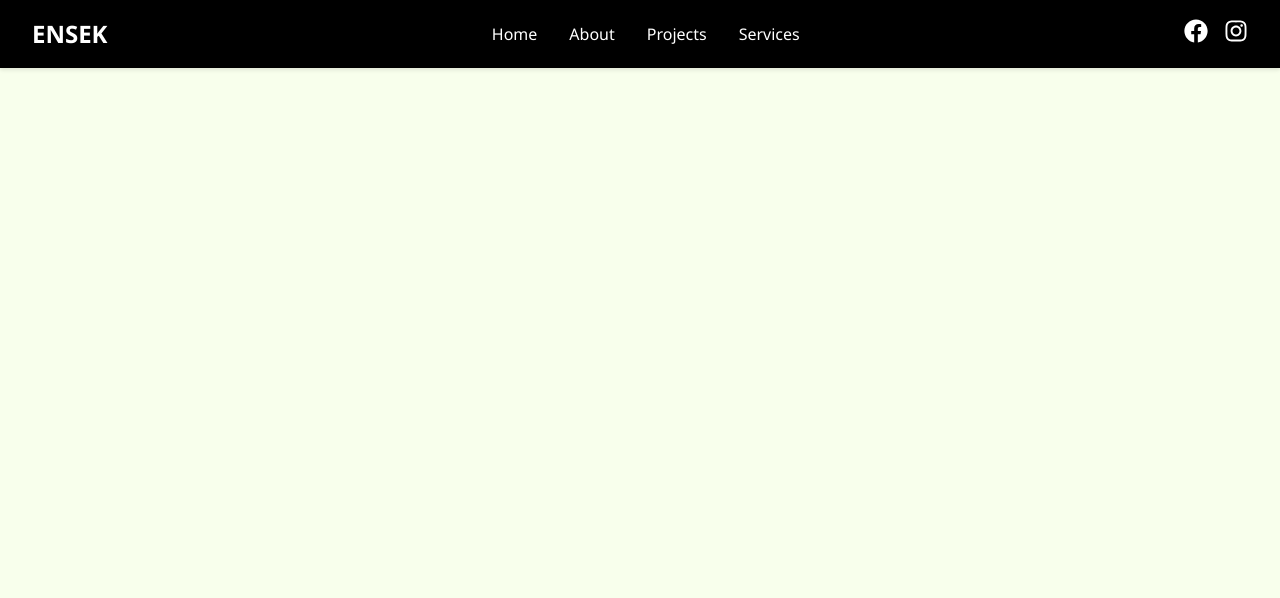
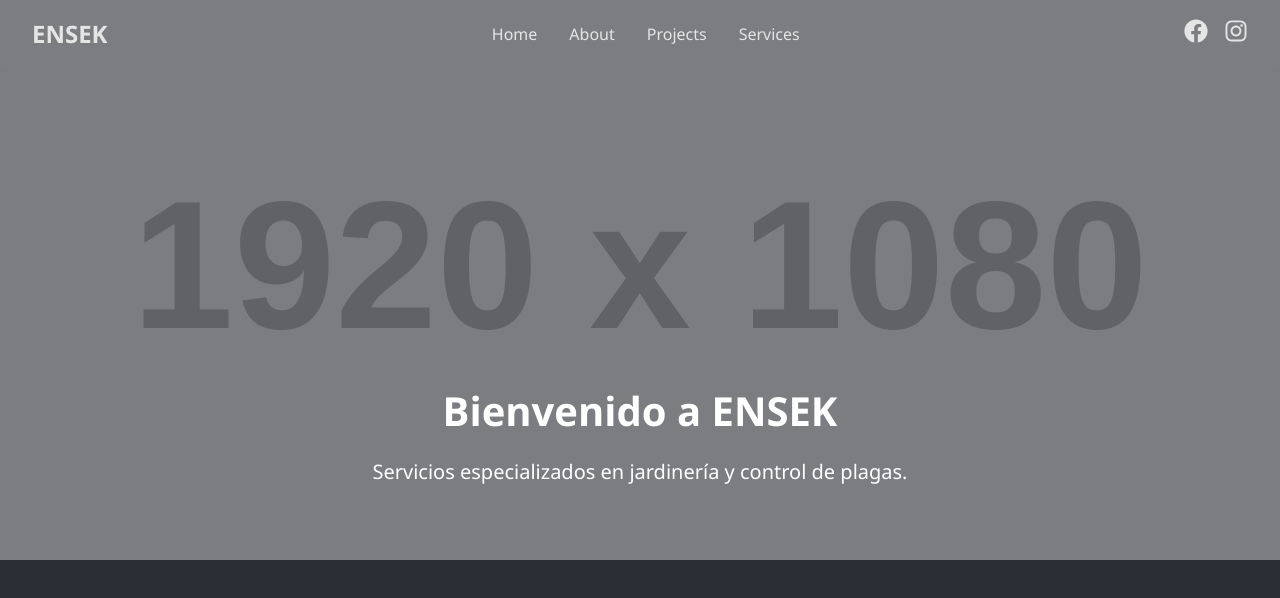
Before and after one commit to JpabloZM/Ensek-SAS, a React (Vite) app: page / in a window 1280 px wide. Shown: the top 598 px of the page. Built offline with nearby package versions, Linux system fonts and the light colour scheme.

Commit message:
Avances home

```diff
--- /dev/null
+++ b/src/client/components/layout/ClientLayout.css
@@ -0,0 +1,47 @@
+html{
+  background-color: var(--bg-dark);
+}
+
+.home {
+  background-color: var(--bg-dark); /* Fondo negro */
+  color: white;
+  min-height: 100vh;
+  display: flex;
+  flex-direction: column;
+  justify-content: space-between;
+  position: relative;
+}
+
+.content {
+  flex: 1;
+  display: flex;
+  flex-direction: column;
+  justify-content: center;
+  align-items: center;
+  text-align: center;
+  z-index: 2; /* Asegura que el contenido esté por encima de la imagen */
+  padding: 2rem;
+}
+
+.content h1 {
+  font-size: 2.5rem;
+  margin-bottom: 1rem;
+}
+
+.content p {
+  font-size: 1.25rem;
+}
+
+.home::before {
+  content: "";
+  position: absolute;
+  top: 0;
+  left: 0;
+  width: 100%;
+  height: 70%; /* La imagen ocupa el 70% del área del Home */
+  background-image: url("../assets/jardineria.jpg"); /* Ruta de la imagen */
+  background-size: cover;
+  background-position: center;
+  opacity: 0.5; /* Ajusta la opacidad para que el fondo negro sea visible */
+  z-index: 1; /* Coloca la imagen detrás del contenido */
+}
--- a/src/client/components/layout/ClientLayout.jsx
+++ b/src/client/components/layout/ClientLayout.jsx
@@ -1,7 +1,6 @@
 import { Link } from "react-router-dom";
 import { FaFacebook, FaInstagram } from "react-icons/fa"; // Asegúrate de tener react-icons instalado
-
-
+import "./ClientLayout.css";
 
 const Home = () => {
   return (
@@ -23,6 +22,10 @@ const Home = () => {
           </a>
         </div>
       </header>
+      <main className="content">
+        <h1>Bienvenido a ENSEK</h1>
+        <p>Servicios especializados en jardinería y control de plagas.</p>
+      </main>
     </div>
   );
 };
--- a/src/client/pages/Home.css
+++ b/src/client/pages/Home.css
@@ -1,3 +1,11 @@
+*{
+  padding: 0;
+  margin: 0;
+  box-sizing: border-box;
+}
+
+
+
 :root {
   /* Colores principales */
   --primary-green: #87c947;
@@ -6,6 +14,7 @@
   --light-green: #c5f198;
   --hover-green: #66b417;
   --bg-green: #f8ffec;
+  --bg-dark: #2c2e35;
 
   /* Espaciado */
   --spacing-xs: 0.25rem;
@@ -29,7 +38,7 @@
   display: flex;
   justify-content: space-between;
   align-items: center;
-  background-color: black; /* Fondo negro */
+  background-color: var(--bg-dark); /* Fondo negro */
   color: white;
   padding: 1rem 2rem;
   box-shadow: 0 2px 4px rgba(0, 0, 0, 0.1);
@@ -72,3 +81,47 @@
 .navbar-icons a:hover {
   color: #87c947; /* Verde claro al pasar el cursor */
 }
+
+.home {
+  background-color: var(--bg-dark); /* Fondo negro */
+  color: white;
+  min-height: 100vh;
+  display: flex;
+  flex-direction: column;
+  justify-content: space-between;
+  position: relative;
+}
+
+.content {
+  flex: 1;
+  display: flex;
+  flex-direction: column;
+  justify-content: center;
+  align-items: center;
+  text-align: center;
+  z-index: 2; /* Asegura que el contenido esté por encima de la imagen */
+  padding: 2rem;
+}
+
+.content h1 {
+  font-size: 2.5rem;
+  margin-bottom: 1rem;
+}
+
+.content p {
+  font-size: 1.25rem;
+}
+
+.home::before {
+  content: "";
+  position: absolute;
+  top: 0;
+  left: 0;
+  width: 100%;
+  height: 70%; /* La imagen ocupa el 70% del área del Home */
+  background-image: url("https://via.placeholder.com/1920x1080?text=Jardinería"); /* Reemplaza con la URL de tu imagen */
+  background-size: cover;
+  background-position: center;
+  opacity: 0.5; /* Ajusta la opacidad para que el fondo negro sea visible */
+  z-index: 1; /* Coloca la imagen detrás del contenido */
+}
--- a/src/client/pages/Home.jsx
+++ b/src/client/pages/Home.jsx
@@ -4,7 +4,29 @@ import "./Home.css";
 
 const Home = () => {
   return (
-    <div></div>
+    <div className="home">
+      <header className="navbar">
+        <div className="navbar-logo">ENSEK</div>
+        <nav className="navbar-links">
+          <Link to="/">Home</Link>
+          <Link to="/about">About</Link>
+          <Link to="/projects">Projects</Link>
+          <Link to="/services">Services</Link>
+        </nav>
+        <div className="navbar-icons">
+          <a href="https://facebook.com" target="_blank" rel="noopener noreferrer">
+            <FaFacebook />
+          </a>
+          <a href="https://instagram.com" target="_blank" rel="noopener noreferrer">
+            <FaInstagram />
+          </a>
+        </div>
+      </header>
+      <main className="content">
+        <h1>Bienvenido a ENSEK</h1>
+        <p>Servicios especializados en jardinería y control de plagas.</p>
+      </main>
+    </div>
   );
 };
 
```
